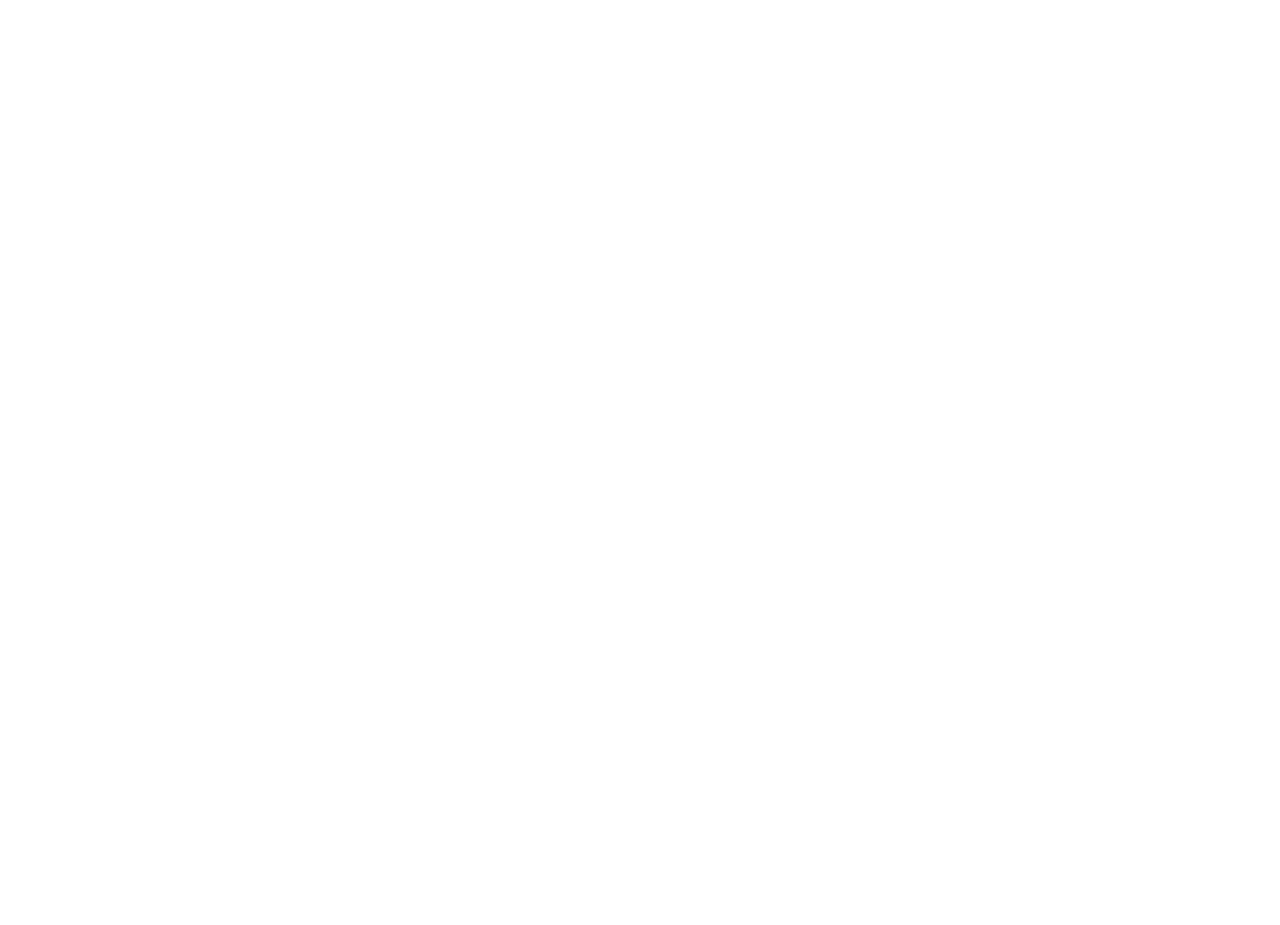
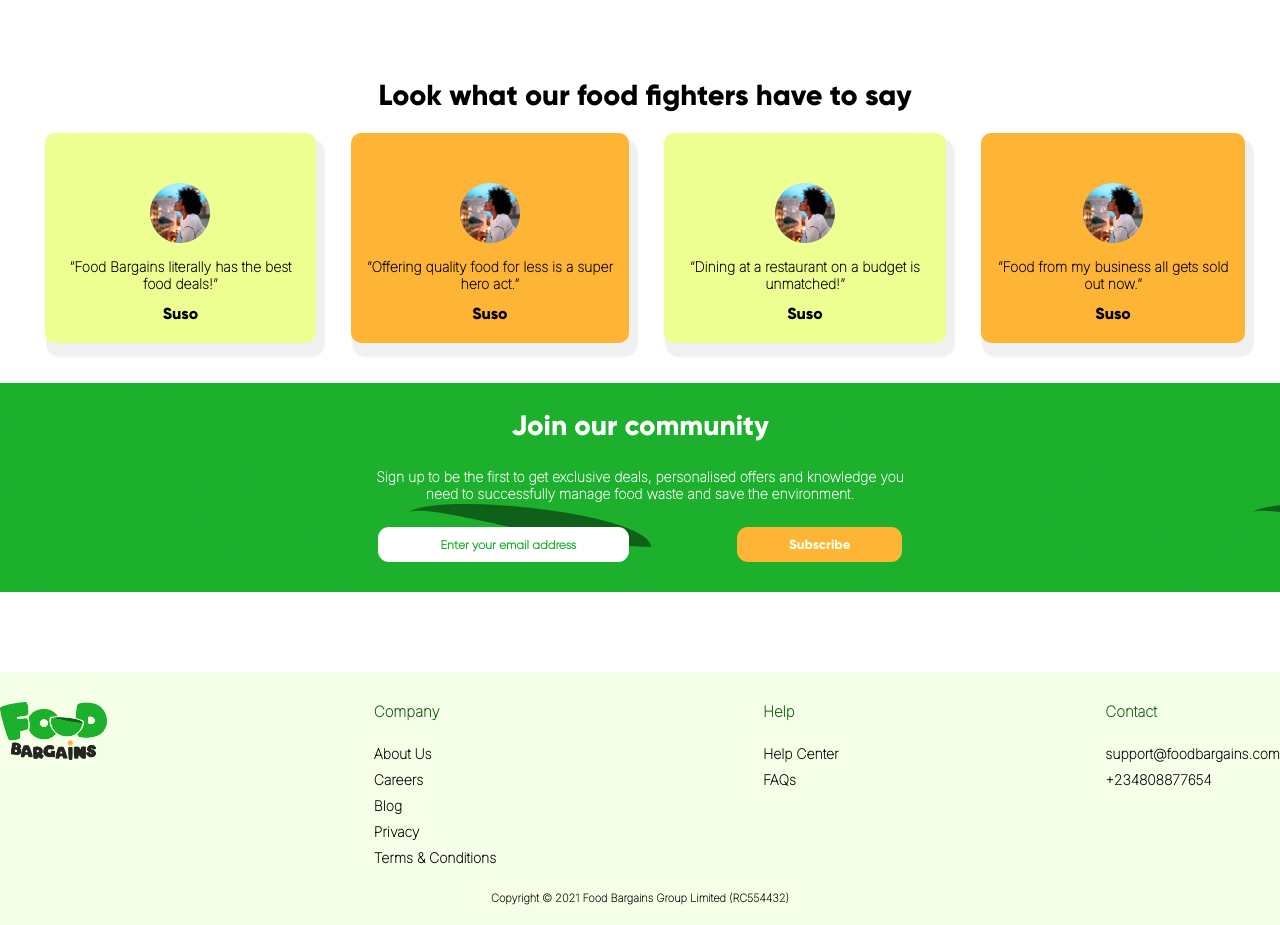
Before and after one commit to kingbee1/food-bargain, a React (Create React App) app: page / in a window 1280 px wide. Shown: the part 1821-2746 px from the top of the page. Before the commit the page ends 1838 px from the top, so only its background shows below. Built offline with nearby package versions, Linux system fonts and the light colour scheme.

Commit message:
created the landing page

```diff
--- a/src/App.css
+++ b/src/App.css
@@ -24,6 +24,12 @@
 
 .p-green {
   color: #1CB02D !important;
+}
+
+.center{
+  text-align: center;
+  font-family: 'gil';
+  padding-bottom: 20px;
 }
 
 .top{
@@ -191,7 +197,7 @@
   font-weight: bold;
   font-size: 21px;
   line-height: 34px;
-  padding-left: 40%;
+  text-align: center;
   padding-bottom: 13px;
   margin-top: 45px;
 }
@@ -267,7 +273,7 @@
 
 .title {
   font-family: 'gil';
-  padding-left: 45%;
+  text-align: center;
   padding-top: 34px;
   padding-bottom: 16px;
 }
@@ -303,14 +309,22 @@
   padding-left: 10px;
   padding-bottom: 30px;
   background: #116E1C;
-  border-radius: 10px;
+  border-radius: 11px;
 }
 
 .test {
-  padding-top: 3px;
-
-  padding-bottom: 3px;
-  background: pink;
+  width: 84%;
+  margin: auto;
+  padding:4px;
+  background: #dbebdc;
+  border-radius: 2px;
+}
+.test2 {
+  width: 90%;
+  margin: auto;
+  padding: 4px;
+  background: #a5d3aa;
+  border-radius: 2px;
 }
 
 .blog-right img {
@@ -323,3 +337,186 @@
   font-size: 14px;
   font-weight: 200;
 }
+
+.base-container{
+  margin-left: 35px;
+  padding-left: 10px;
+  margin-right: 35px;
+  padding-top: 50px;
+}
+
+.fight{
+  font-family: 'gil';
+  text-align: center;
+  font-size: 29px;
+  margin-bottom: 20px;
+}
+
+.fight-p{
+  font-family: 'inter';
+  font-size: 14px;
+  font-weight: 700;
+  text-align: center;
+  padding-right: 10px;
+  padding-left: 10px;
+  margin-bottom: 12px;
+
+}
+
+.fight1{
+  background: #EEFF92;
+  margin-right: 35px;
+  border-radius: 10px;
+  box-shadow: 5px 10px 2px 4px #f1f0f0;
+}
+
+.fight1 img {
+  margin: auto;
+  display: block;
+  padding-top: 50px;
+  padding-bottom: 15px;
+}
+
+.fight2{
+  background: #FEB434;
+  margin-right: 35px;
+  border-radius: 10px;
+  box-shadow: 5px 10px 2px 4px #f1f0f0;
+}
+
+.fight2 img {
+  margin: auto;
+  display: flex;
+  padding-top: 50px;
+  padding-bottom: 15px;
+}
+
+.fight3{
+  background: #EEFF92;
+   margin-right: 35px;
+   border-radius: 10px;
+   box-shadow: 5px 10px 2px 4px #f1f0f0;
+}
+.fight3 img {
+  margin: auto;
+ display: flex;
+ padding-top: 50px;
+ padding-bottom: 15px;
+}
+
+.fight4{
+  background: #FEB434;
+    border-radius: 10px;
+    border-radius: 10px;
+    box-shadow: 5px 10px 2px 4px #f1f0f0;
+}
+
+.fight4 img {
+ margin: auto;
+ display: flex;
+ padding-top: 50px;
+ padding-bottom: 15px;
+}
+
+.community {
+  margin-top: 40px;
+  margin-bottom: 40px;
+  background-image: url("./images/Logo.png");
+  background-color: #1CB02D;
+  padding-bottom: 30px;
+  padding-top: 25px;
+}
+.community-p {
+  text-align: center;
+  font-family: 'gil';
+  font-size: 28px;
+  color: #fff;
+  padding-bottom: 25px;
+}
+
+.community-p2 {
+  text-align: center;
+  margin: auto;
+  font-family: 'inter';
+  font-size: 14px;
+  width: 42%;
+  font-weight: 600;
+  padding-bottom: 25px;
+  color: #fff;
+}
+
+.join {
+  width: 41%;
+  margin: auto;
+}
+
+.join-search{
+  border: none;
+  font-family: 'inter';
+  font-size: 12px;
+  font-weight: 600;
+  padding: 9px 39px;
+  border-radius: 11px;
+  color: #77776E;;
+}
+
+/* .join-search ::placeholder{
+  font-family: 'inter';
+  font-size: 44px;
+}  */
+
+.join-btn {
+  background: #FEB434;
+  border: none;
+  text-align: center;
+  cursor: pointer;
+  padding: 9px 52px;
+  border-radius: 11px;
+  font-family: 'gil';
+  color: #F5FEE6;
+}
+
+.footer-main {
+  background: #F5FEE6;
+  font-family: 'inter';
+  padding-top: 30px;
+  margin-top: 80px;
+}
+
+.footer-head {
+  font-weight: bolder;
+  line-height: 19px;
+  padding-bottom: 20px;
+  font-size: 15px;
+  color: #0F6018;
+}
+
+.footer-sub {
+  font-size: 14px;
+  line-height: 26px;
+  font-weight: 600;
+}
+
+.copy {
+  font-size: 11px;
+  text-align: center;
+  font-weight: 800;
+  padding: 20px 0px 20px;
+}
+
+
+
+
+
+
+
+
+
+
+
+
+
+
+.footer img {
+  width: 107px;
+}
--- a/src/App.js
+++ b/src/App.js
@@ -2,6 +2,7 @@
 import './App.css';
 import Navbar from './components/Landingpage/Navbar';
 import Content from './components/Landingpage/Content';
+import Footer from './components/Landingpage/Footer';
 //import { BrowserRouter as Router, Route, Switch } from "react-router-dom";
 
 function App() {
@@ -9,6 +10,7 @@
     <>
     <Navbar />
     <Content />
+    <Footer />
     {/* <Switch>
 
    </Switch> */}
--- a/src/components/Landingpage/Content.js
+++ b/src/components/Landingpage/Content.js
@@ -7,6 +7,7 @@
 import food3 from '../../images/food3.png'
 import food4 from '../../images/food4.png'
 import babyfood from '../../images/babyfood.png'
+import fight1 from '../../images/fight1.png'
 
 
 const Hero = () => {
@@ -93,14 +94,48 @@
                 <div>
                     <p className="blog1">Food Bargains <span className="p-green">blog</span></p>
                     <p className="blog2">Specially curated and relevant stories on food waste management and its environmental impacts to keep you quite as committed as we are to the fight against food waste. </p>
-                    <p className="blog3 p-green">Check it out >>></p>
+                    <p className="blog3 p-green">Check it out >>> </p>
                 </div>
                 <div>
                     <div className="test"></div>
+                    <div className="test2"></div>
                     <div className="blog-right">
                     <img src={food1} alt="bargains" />
-                    <p className="right1">Ssaving the world, one meal at a time</p>
+                    <p className="right1">Saving the world, one meal at a time</p>
                     </div>
+                </div>
+            </div>
+            <div className="base-container">
+            <p className="fight">Look what our food fighters have to say</p>
+            <div className="flex justify-between">
+            <div className="fight1">
+                <img src={fight1} alt="fff" />
+                <p className="fight-p">“Food Bargains literally has the best food deals!”</p>
+                <p className="center">Suso</p>
+            </div>
+            <div className="fight2">
+                <img src={fight1} alt="fff" />
+                <p className="fight-p">“Offering quality food for less is a super hero act.”</p>
+                <p className="center">Suso</p>
+            </div>
+            <div className="fight3">
+                <img src={fight1} alt="fff" />
+                <p className="fight-p">“Dining at a restaurant on a budget is unmatched!”</p>
+                <p className="center">Suso</p>
+            </div>
+            <div className="fight4">
+                <img src={fight1} alt="fff" />
+                <p className="fight-p">“Food from my business all gets sold out now.”</p>
+                <p className="center">Suso</p>
+            </div>
+            </div>
+            </div>
+            <div className="community">
+                <p className="community-p">Join our community</p>
+                <p className="community-p2">Sign up to be the first to get exclusive deals, personalised offers and knowledge you need to successfully manage food waste and save the environment.</p>
+                <div className="join flex justify-between">
+                    <input className="join-search" type="text" placeholder="Enter your email address" />
+                    <button className="join-btn">Subscribe</button>
                 </div>
             </div>
         </div>
--- /dev/null
+++ b/src/components/Landingpage/Footer.js
@@ -0,0 +1,42 @@
+import React from 'react'
+import logo from '../../images/Logo.png';
+
+
+const Footer =  () => {
+    return (
+        <div className="footer-main">
+        <div className="footer flex justify-between">
+            <div>
+                <img src={logo} alt="footer" />
+            </div>
+            <div>
+                <p className="footer-head">Company</p>
+                <div className="footer-sub">
+                    <p>About Us</p>
+                    <p>Careers</p>
+                    <p>Blog</p>
+                    <p>Privacy</p>
+                    <p>Terms & Conditions</p>
+                </div>
+            </div>
+            <div>
+                <p className="footer-head">Help</p>
+                <div className="footer-sub">
+                    <p>Help Center</p>
+                    <p>FAQs</p>
+                </div>
+            </div>
+            <div>
+                <p className="footer-head">Contact</p>
+                <div className="footer-sub">
+                    <p>support@foodbargains.com</p>
+                    <p>+234808877654</p>
+                </div>
+            </div>
+        </div>
+            <p className="copy">Copyright &copy; 2021 Food Bargains Group Limited (RC554432) </p>
+        </div>
+    )
+}
+
+export default Footer;
```
Also changed, not shown: src/images/fight1.png (added).
